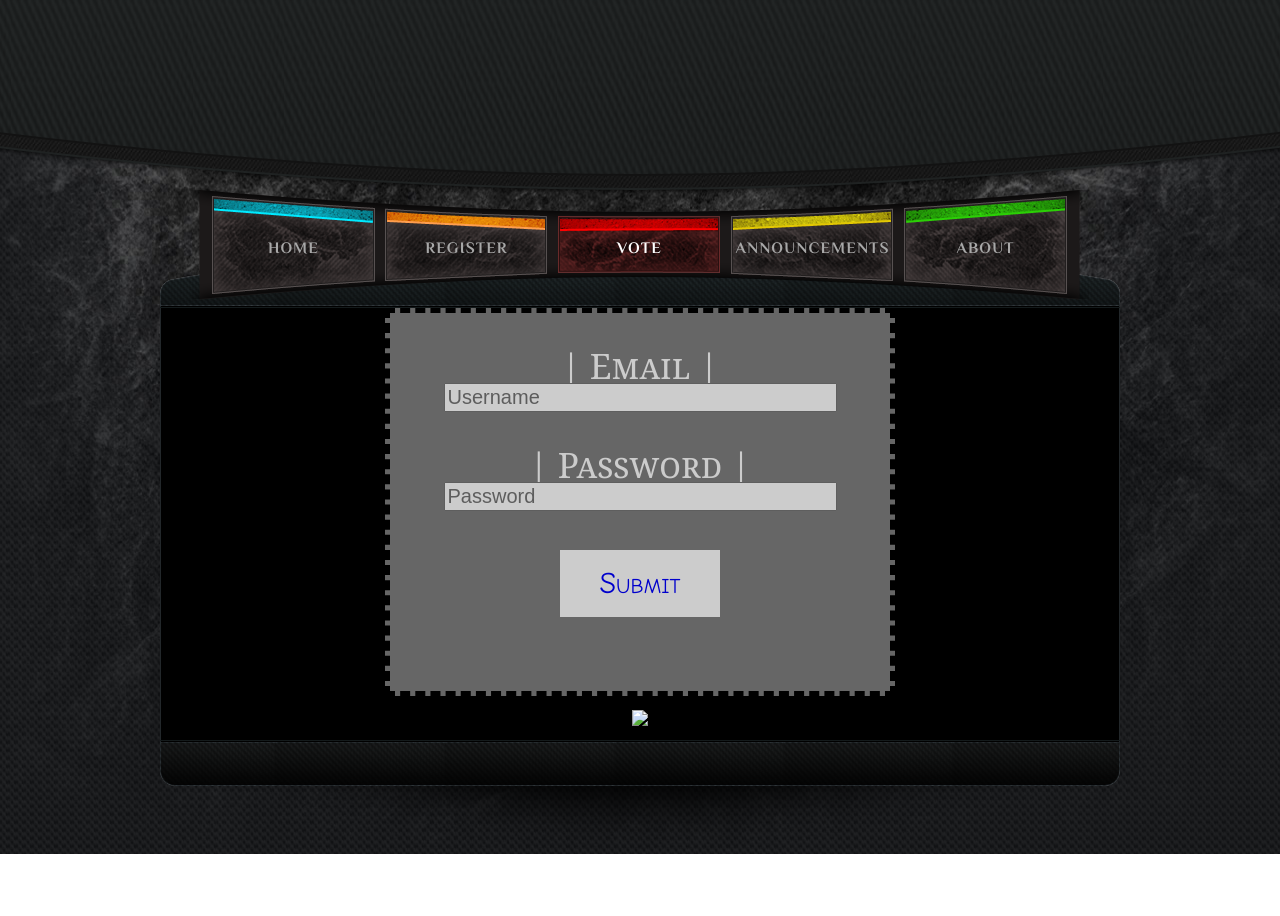
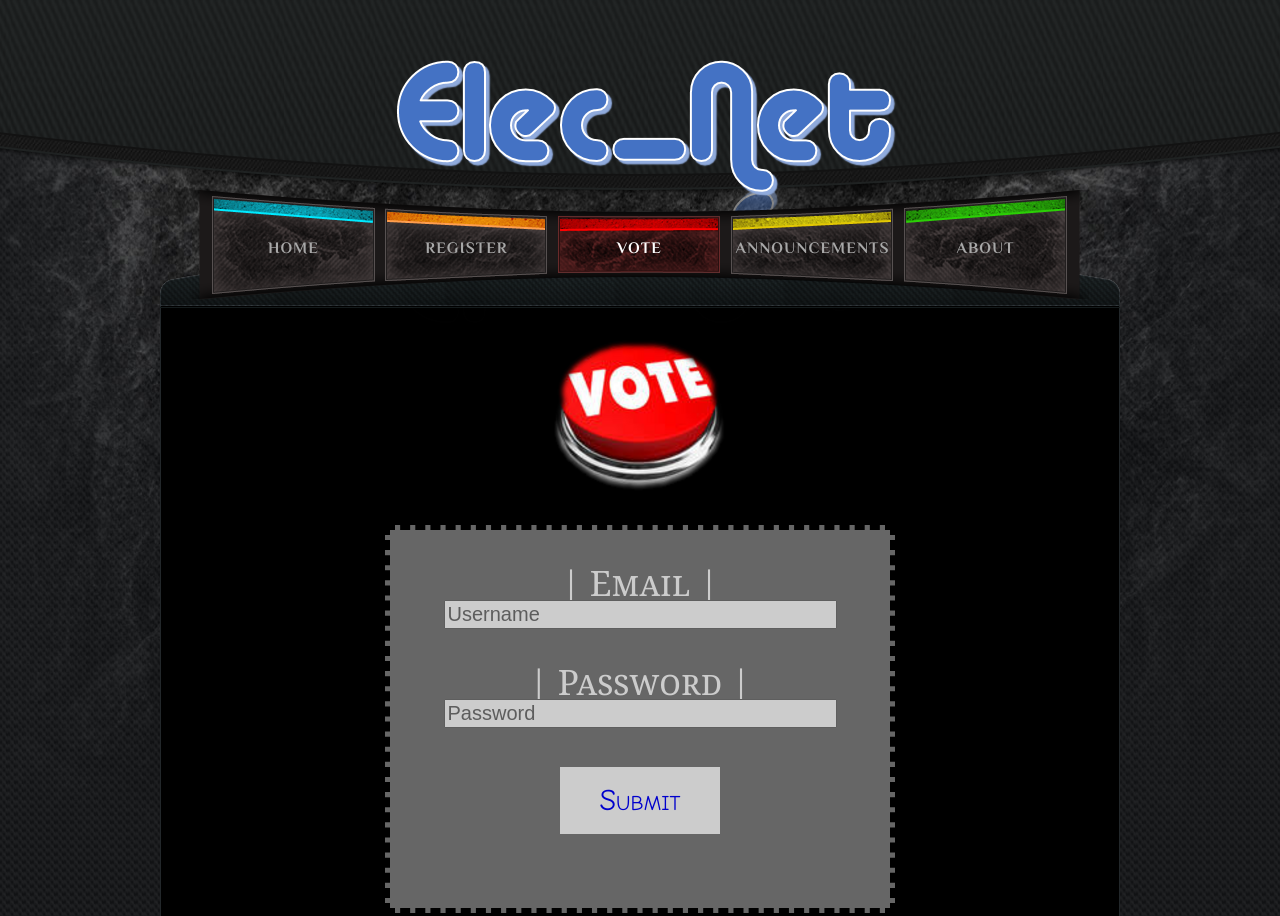
Before and after one commit to melmathew/Ccapp, a plain HTML site: page vote.html in a window 1280 px wide. Shown: the top 916 px of the page. Before the commit the page ends 854 px from the top, so only its background shows below. Drawn offline with Linux system fonts and the light colour scheme; files that its build step writes are made by us from their sources; files whose address does not match are found by name.

Commit message:
Update vote.html

```diff
--- a/vote.html
+++ b/vote.html
@@ -2,7 +2,7 @@
 <head>
 	<meta charset="UTF-8">
 	<title>Voting</title>
-	<link rel="stylesheet" href="Resource/Base/style.css" type="text/css">
+	<link rel="stylesheet" href="style.css" type="text/css">
     <style>
 	.main1
 	{
@@ -51,7 +51,7 @@ input[type=button], input[type=submit], input[type=reset] {
 		<div id="header">
 			<div>
 				<div>
-					<a href="index.html" class="logo"><img src="Resource/Base/logo.png" alt=""></a>
+					<a href="index.html" class="logo"><img src="logo.png" alt=""></a>
 					<ul>
 						<li>
 							<a href="index.html" id="menu1">home</a>
@@ -78,7 +78,7 @@ input[type=button], input[type=submit], input[type=reset] {
 					<div class="vote">
 						<div class="content">
 							<center>
-								<img src="Resource/Vote/vote.png" alt=""/>
+								<img src="vote.png" alt=""/>
 								<div class= "main1">
 									<form method="post" name="myform" ><br>
 										| Email |<br>
@@ -91,7 +91,7 @@ input[type=button], input[type=submit], input[type=reset] {
 
 								</div>
 								<br>
-								<a href="register.html"><img src="Resource/Vote/register.png"></a>
+								<a href="register.html"><img src="register.png"></a>
 							</div>
 						</div>
 						<br>
```
